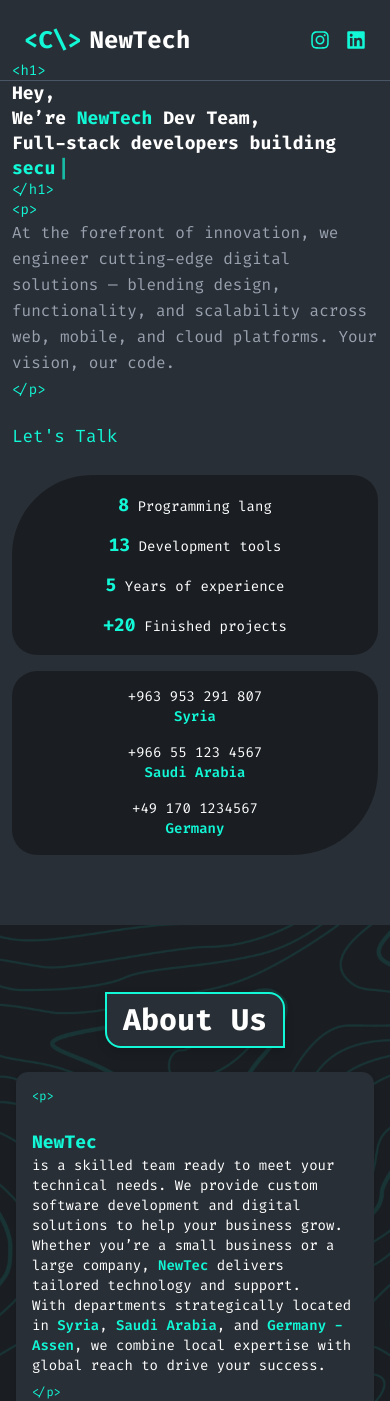
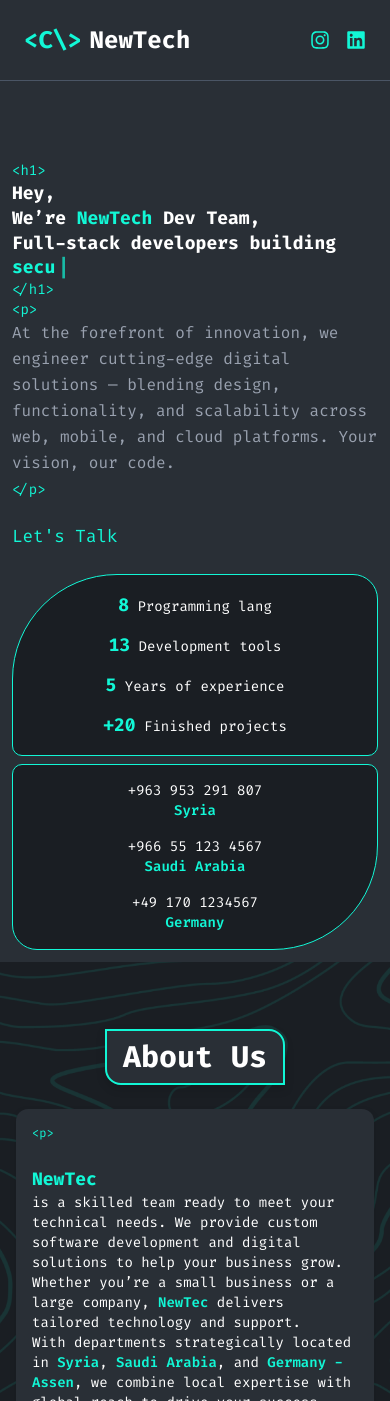
Before and after one commit to OmairALkhateeb/NewTech, a Next.js app: page / in a window 390 px wide. Shown: the top 1401 px of the page. Built offline with nearby package versions, Linux system fonts and the light colour scheme.

Commit message:
FirstSection.tsx

```diff
--- a/app/components/FirstSection.tsx
+++ b/app/components/FirstSection.tsx
@@ -18,18 +18,19 @@
   return (
     <section
       id="home"
-      className="relative min-h-screen p-3 sm:p-5 md:p-10 bg-[#292F36] flex justify-center items-center"
+      className="relative min-h-screen p-3 sm:p-5 md:p-10 pt-20 md:pt-10 bg-[#292F36] flex justify-center items-center overflow-x-hidden"
     >
-      <div className="flex flex-col items-center text-white w-full max-w-xl sm:max-w-4xl md:max-w-7xl mt-[-90px]">
+      {/* New wrapper to clamp width to viewport and hide overflow */}
+      <div className="w-screen max-w-screen overflow-x-hidden flex flex-col items-center text-white max-w-xl sm:max-w-4xl md:max-w-7xl mt-0 md:mt-0">
         {/* Title - only on md and above */}
         <h2 className="hidden md:block text-2xl sm:text-3xl md:text-6xl lg:text-7xl font-bold p-2 sm:p-4 md:p-10 text-[#98FAEC] text-center leading-tight">
           NewTech<br />Team
         </h2>
 
         {/* Mobile Layout */}
-        <div className="flex flex-col gap-6 md:hidden w-full">
+        <div className="flex flex-col gap-6 md:hidden w-full max-w-full">
           {/* Main Text Block */}
-          <div className="flex flex-col w-full">
+          <div className="flex flex-col w-full max-w-full">
             <span className="text-[#12F7D6] text-sm">&lt;h1&gt;</span>
             <h3 className="text-lg sm:text-xl font-bold leading-snug">
               Hey,<br />
@@ -56,22 +57,24 @@
             </p>
             <span className="text-[#12F7D6] text-sm">&lt;/p&gt;</span>
             <br />
-            <span style={{ color: '#12f7d6', fontSize: '1.1rem', display: 'inline-flex', alignItems: 'center' }}>
+            <span
+              style={{ color: '#12f7d6', fontSize: '1.1rem', display: 'inline-flex', alignItems: 'center' }}
+            >
               Let's Talk <i className="fas fa-envelope ml-2" />
             </span>
           </div>
 
-          {/* Skills then Numbers (reordered) */}
-          <div className="flex flex-col gap-y-4">
+          {/* Skills then Numbers */}
+          <div className="flex flex-col gap-y-2 max-w-full">
             {/* Skills */}
-            <div className="w-full">
+            <div className="w-full max-w-full">
               <div
-                className="p-4 bg-[#1A1E23] flex flex-col justify-center items-center text-center space-y-3 text-white text-sm"
+                className="p-4 bg-[#1A1E23] flex flex-col justify-center items-center text-center space-y-3 text-white text-sm border-[1px] border-[#12F7D6] max-w-full"
                 style={{
-                  borderTopLeftRadius: '80px',
-                  borderBottomRightRadius: '25px',
+                  borderTopLeftRadius: '105px',
+                  borderBottomRightRadius: '10px',
                   borderTopRightRadius: '25px',
-                  borderBottomLeftRadius: '25px',
+                  borderBottomLeftRadius: '10px',
                 }}
               >
                 <div>
@@ -90,13 +93,13 @@
             </div>
 
             {/* Numbers */}
-            <div className="w-full">
+            <div className="w-full max-w-full">
               <div
-                className="p-4 bg-[#1A1E23] flex flex-col justify-center items-center text-center space-y-4 text-white text-sm"
+                className="p-4 bg-[#1A1E23] flex flex-col justify-center items-center text-center space-y-4 text-white text-sm border-[1px] border-[#12F7D6] max-w-full"
                 style={{
-                  borderTopLeftRadius: '25px',
-                  borderBottomRightRadius: '85px',
-                  borderTopRightRadius: '25px',
+                  borderTopLeftRadius: '10px',
+                  borderBottomRightRadius: '105px',
+                  borderTopRightRadius: '10px',
                   borderBottomLeftRadius: '25px',
                 }}
               >
@@ -117,11 +120,11 @@
           </div>
         </div>
 
-        {/* Desktop layout */}
+        {/* Desktop layout (unchanged) */}
         <div className="hidden md:flex flex-row gap-12 justify-center w-full p-8">
           {/* Numbers */}
           <div
-            className="h-auto lg:h-[300px] w-1/4 p-5 bg-[#1A1E23] flex flex-col justify-center items-center text-center space-y-4 text-white text-sm sm:text-base"
+            className="h-auto lg:h-[300px] w-1/4 p-5 bg-[#1A1E23] flex flex-col justify-center items-center text-center space-y-4 text-white text-sm sm:text-base border-[1px] border-[#12F7D6]"
             style={{
               borderTopLeftRadius: '25px',
               borderBottomRightRadius: '25px',
@@ -177,7 +180,7 @@
 
           {/* Skills */}
           <div
-            className="h-auto lg:h-[300px] w-1/4 p-5 bg-[#1A1E23] flex flex-col justify-center items-center text-center space-y-4 text-white text-sm sm:text-base"
+            className="h-auto lg:h-[300px] w-1/4 p-5 bg-[#1A1E23] flex flex-col justify-center items-center text-center space-y-4 text-white text-sm sm:text-base border-[1px] border-[#12F7D6]"
             style={{
               borderTopLeftRadius: '80px',
               borderBottomRightRadius: '85px',
```
